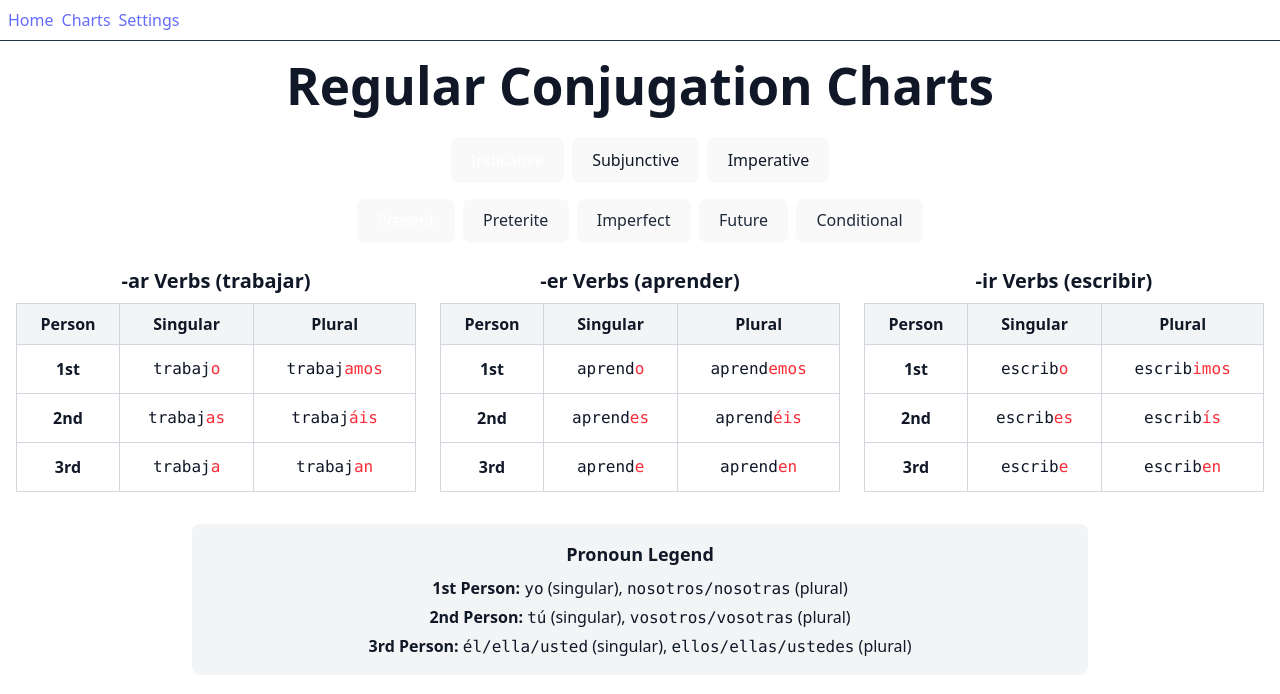
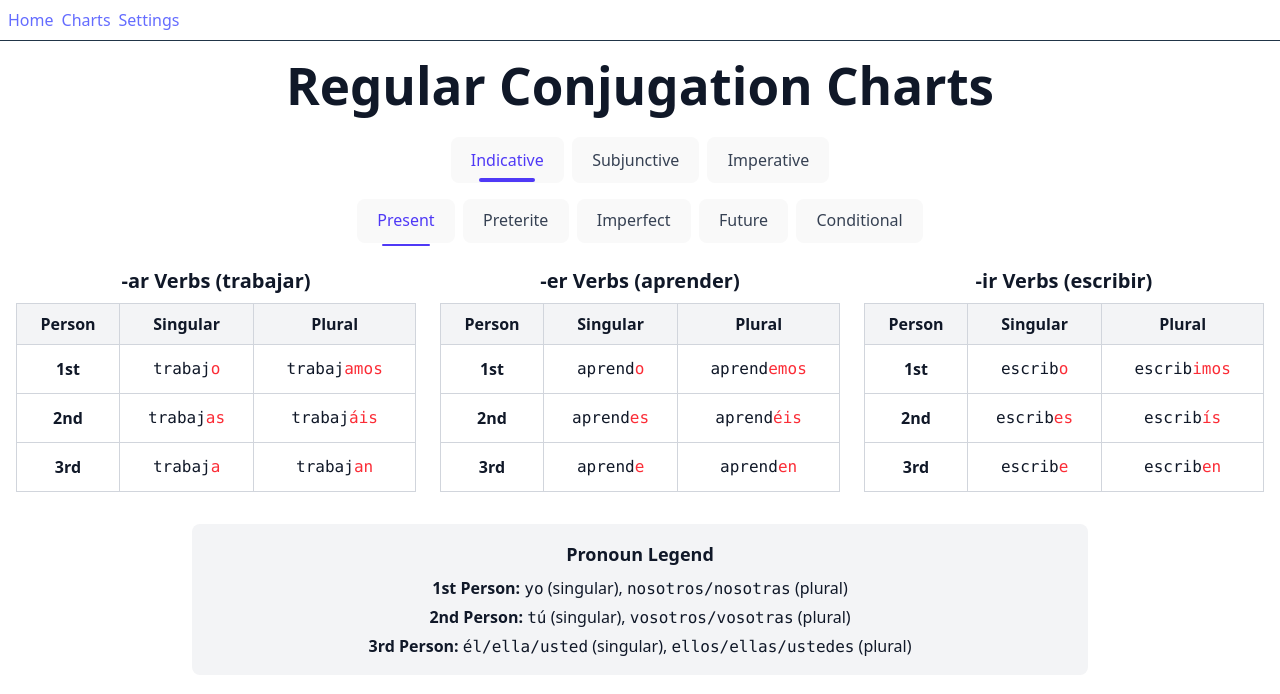
Before and after one commit to FantasticalAphant/conjugation-quiz, a React app in the folder frontend/: page /charts in a window 1280 px wide. Shown: the top 694 px of the page. Built offline with nearby package versions, Linux system fonts and the light colour scheme; the HTML template or start-up script is replaced by a standard one.

Commit message:
feat: add current tab indicator

```diff
--- a/frontend/src/index.css
+++ b/frontend/src/index.css
@@ -44,13 +44,6 @@ button {
   cursor: pointer;
   transition: border-color 0.25s;
 }
-button:hover {
-  border-color: #646cff;
-}
-button:focus,
-button:focus-visible {
-  outline: 4px auto -webkit-focus-ring-color;
-}
 
 @media (prefers-color-scheme: light) {
   :root {
--- a/frontend/src/routes/charts.tsx
+++ b/frontend/src/routes/charts.tsx
@@ -89,14 +89,14 @@ function TabButton({
 }) {
     return (
         <button
-            className={`px-4 py-2 font-semibold rounded-t-lg ${
-                isActive
-                    ? "bg-indigo-600 text-white"
-                    : "bg-gray-200 dark:bg-gray-700 text-gray-900 dark:text-white"
-            }`}
+            className={`relative px-4 py-2 font-semibold rounded-t-lg focus:outline-none
+                ${isActive ? "text-indigo-600 dark:text-indigo-400" : "text-gray-700 dark:text-gray-300 hover:text-indigo-600 dark:hover:text-indigo-400"}`}
             onClick={onClick}
         >
             {children}
+            {isActive && (
+                <div className="absolute bottom-0 left-1/4 right-1/4 h-1 bg-indigo-600 dark:bg-indigo-400 rounded-full" />
+            )}
         </button>
     );
 }
@@ -145,17 +145,19 @@ function Charts() {
                                                           {tenses.map((tense) => (
                                                               <button
                                                                   key={tense}
-                        className={`px-3 py-1 text-sm rounded-full ${
-                            selectedTense === tense
-                                ? "bg-indigo-500 text-white"
-                                : "bg-gray-300 dark:bg-gray-600 text-gray-800 dark:text-gray-200"
+                                                                  className={`relative px-3 py-1 text-sm rounded-full focus:outline-none
+                                                                      ${selectedTense === tense
+                                                                          ? "text-indigo-600 dark:text-indigo-400"
+                                                                          : "text-gray-700 dark:text-gray-300 hover:text-indigo-600 dark:hover:text-indigo-400"
                                                                       }`}
                                                                   onClick={() => setSelectedTense(tense)}
                                                               >
                                                                   {tense}
+                                                                  {selectedTense === tense && (
+                                                                      <div className="absolute -bottom-1 left-1/4 right-1/4 h-0.5 bg-indigo-600 dark:bg-indigo-400 rounded-full" />
+                                                                  )}
                                                               </button>
-                ))}
-            </div>
+                                                          ))}            </div>
 
             {selectedTenseData && (
                 <div className="flex flex-col md:flex-row gap-6 mb-8">
```
Lines whose indentation alone changed are shown as unchanged.
